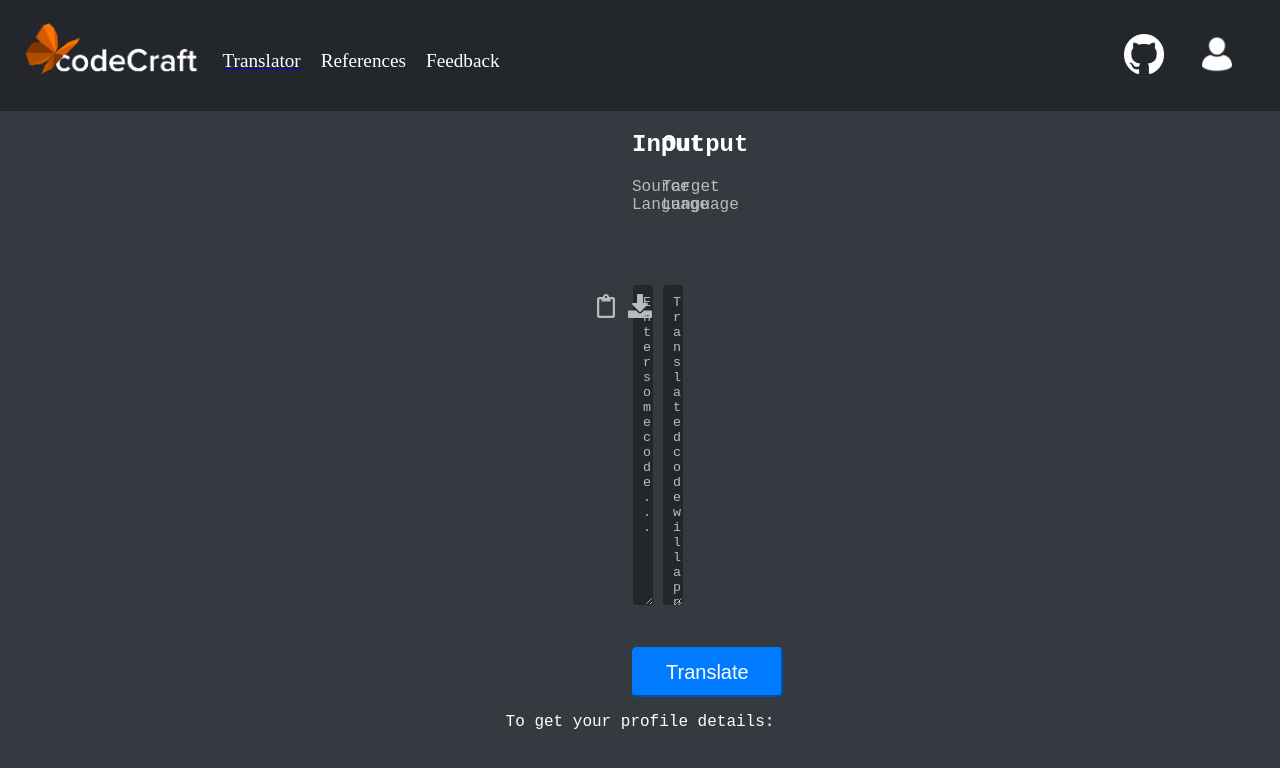
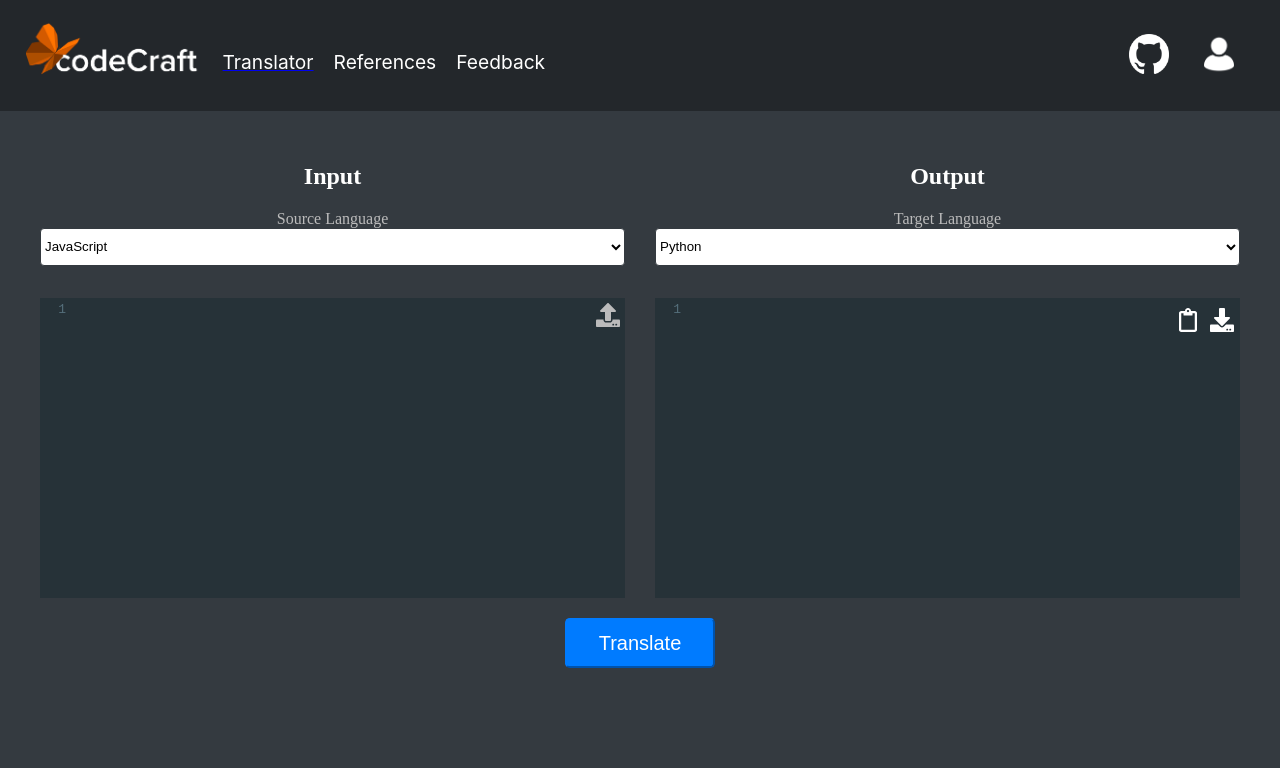
Before and after one commit to TheGoofy-Goobers/CS490_project, a React (Create React App) app in the folder frontend/: page /translate in a window 1280 px wide. Shown: the top 768 px of the page. Built offline with nearby package versions, Linux system fonts and the light colour scheme.

Commit message:
Navbar and translate page are a-ok

```diff
--- a/frontend/package.json
+++ b/frontend/package.json
@@ -7,7 +7,9 @@
     "@testing-library/react": "^13.4.0",
     "@testing-library/user-event": "^13.5.0",
     "bootstrap": "^5.3.3",
+    "codemirror": "^5.65.16",
     "react": "^18.2.0",
+    "react-codemirror2": "^7.3.0",
     "react-dom": "^18.2.0",
     "react-icons": "^5.0.1",
     "react-router-dom": "^6.22.2",
--- /dev/null
+++ b/frontend/src/components/homepage/Home.css
@@ -0,0 +1,3 @@
+body {
+    background-color: #343a40;
+}
--- a/frontend/src/components/homepage/Home.jsx
+++ b/frontend/src/components/homepage/Home.jsx
@@ -1,9 +1,16 @@
 import React from "react";
+import logo3 from '../navbar/logo3.png'
+import "./Home.css";
 
 const Home = () => {
     return (
         <div>
-            <h1>Home</h1>
+            <img src={logo3}/>
+            <h2>codeCraft is where all your code translating needs are met!</h2>
+            <h2>Powered by the new ChatGPT-3.5 and fine tuned by us to accomplish all your coding needs.</h2>
+
+            <h1>4 Simple Steps to Get Started</h1>
+
         </div>
     )
 }
--- a/frontend/src/components/navbar/NavBar.css
+++ b/frontend/src/components/navbar/NavBar.css
@@ -1,60 +1,38 @@
-.banner {
-    background-color: #23272b; /* Darker banner background */
-     /* Increased padding for a larger banner */
+.nav-bar-banner {
+    background-color: #23272b;
+    padding: 20px 0;
   }
 
-.container {
+  .nav-bar-container {
     max-width: 1rem;
     margin: 0 auto;
-padding: 0 ;
+    padding: 0 15px;
   }
 
-.links ul {
+  .nav-bar-links ul {
     display: flex;
     list-style-type: none;
     margin: 0;
     padding: 0;
-    font-family: 'Proxima Nova';
     color: white;
     float: left;
   }
 
-.links li {
-    margin: 0; /* Remove default margin */
+  .nav-bar-links li {
+    margin: 0;
     padding-top: 30px;
-    padding-left: 20px ;
-    font-family: 'Proxima Nova';  /* Add padding to each list item */
-    font-size: 1.2rem; /* Customize font size */
-    color: white; /* Customize text color */
-    /* Add any other styles you need */
+    padding-left: 20px;
+    font-size: 1.2rem;
+    color: white;
   }
 
-.banner {
-background-color: #23272b; /* Darker banner background */
-padding: 20px 0; /* Increased padding for a larger banner */
-}
-
-.header-content {
-display: flex;
-justify-content: space-between;
-align-items: center;
-}
-
-.logo-container {
+  .nav-bar-logo-container {
     display: block;
     float: left;
     padding-left: 2%;
-align-items: center;
-/* Other styles for logo container */
   }
 
-.banner-content {
-display: flex;
-justify-content: space-between;
-align-items: center;
-}
-
-.log-in {
+.nav-bar-log-in {
     padding-left: 80%;
     padding-right: 0;
     padding: 10px;
@@ -62,7 +40,7 @@ align-items: center;
     justify-content: right;
 }
 
-.log-in img {
+.nav-bar-log-in img {
     padding-top: 0.5%;
     padding-left: 0;
     padding-right: 5%;
--- a/frontend/src/components/navbar/NavBar.jsx
+++ b/frontend/src/components/navbar/NavBar.jsx
@@ -1,20 +1,20 @@
-import {React, useState} from 'react';
+import React from 'react';
 import { Link } from 'react-router-dom';
 import logo3 from './logo3.png';
 import './NavBar.css';
-import profile from '../translatepage/Profile.png'
+import profile from '../translatepage/Profile.png';
 import github from '../translatepage/github-logo.png';
 
 const NavBar = () => {
-    return(
-        <div>
-            <div className="banner">
-            <div className="logo-container">
+  return (
+    <div className="nav-bar">
+      <div className="nav-bar-banner">
+        <div className="nav-bar-logo-container">
           <Link to={'/'}>
-              <img src={logo3} height={80}/>
+            <img src={logo3} height={80} alt="Logo"/>
           </Link>
         </div>
-            <div className="links">
+        <div className="nav-bar-links">
           <ul>
             <Link to={'/translate'}>
               <li>Translator</li>
@@ -23,13 +23,13 @@ const NavBar = () => {
             <li>Feedback</li>
           </ul>
         </div>
-            <div className='log-in'>
-              <img src={github} height={40}/>
-              <img src={profile} height={40} />
+        <div className='nav-bar-log-in'>
+          <img src={github} height={40} alt="GitHub"/>
+          <img src={profile} height={40} alt="Profile"/>
         </div>
       </div>
     </div>
-    )
-}
+  );
+};
 
 export default NavBar;
--- a/frontend/src/components/translatepage/TranslatePage.css
+++ b/frontend/src/components/translatepage/TranslatePage.css
@@ -2,7 +2,7 @@
   background-color: #343a40;
   color: white;
   min-height: 100vh;
-  font-family: 'Courier New', Courier, monospace;
+  font-family: 'Proxima Nova';
 }
 
 .container {
@@ -11,62 +11,41 @@
   padding: 0 15px;
 }
 
-.banner {
-  background-color: #23272b; /* Darker banner background */
-  padding: 20px 0; /* Increased padding for a larger banner */
-}
-
-.header-content {
-  display: flex;
-  justify-content: space-between;
-  align-items: center;
-}
-
-.logo-container {
-  display: flex;
-  align-items: center;
-  /* Other styles for logo container */
-}
-
-.banner-content {
-  display: flex;
-  justify-content: space-between;
-  align-items: center;
-}
-
-.icon-container {
-  display: flex;
-  align-items: center;
-  /* Adjust the gap to your preference */
-  gap: 10px;
-}
-
-.icon-container img {
-  height: 32px; /* Adjust the size as needed */
-  cursor: pointer;
-}
-
-.logo-butterfly {
-  height: 55px;
-  width: 55px;
-  /* Adjust margins as needed to position the butterfly */
-}
-
-/* Adjust the left margin of the h1 to bring it closer to the butterfly icon */
-h1 {
-  margin-left: -30px; /* Reduce this value to bring it closer to the butterfly icon */
-  margin-bottom: 0;
-  padding: 0;
-  font-size: 2rem;
-  display: inline-block;
-}
-
 h1, h2 {
   color: #fff;
 }
 
 .main-content {
   padding: 2rem 0;
+}
+
+.CodeMirror {
+  text-align: left;
+  width: 100%;
+  height: auto;
+  min-height: 300px;
+  padding: 0;
+  margin: 0;
+  line-height: normal;
+}
+
+.input-box {
+  position: relative;
+}
+
+.icon {
+  cursor: pointer;
+  font-size: 1.5em;
+}
+
+.upload-icon {
+  cursor: pointer;
+  font-size: 1.5rem;
+  position: absolute;
+  top: 160px;
+  right: 5px;
+  color: #bbb;
+  z-index: 10;
 }
 
 .code-container {
@@ -78,22 +57,6 @@ h1, h2 {
 
 .code-box {
   width: calc(50% - 15px);
-}
-
-.code-area {
-  width: 100%;
-  background-color: #23272b;
-  color: #fff;
-  border: 1px solid #343a40;
-  border-radius: 4px;
-  padding: 10px;
-  font-family: inherit;
-  margin-bottom: 1rem;
-  min-height: 300px; /* Increased min-height */
-}
-
-.code-area::placeholder {
-  color: #bbb;
 }
 
 .form-group {
@@ -114,8 +77,6 @@ h1, h2 {
   height: 38px;
   margin-bottom: 1rem;
   border-radius: 4px;
-  /* Set a specific height to match the code areas */
-  min-height: 38px; /* Adjust the height to match the text areas */
 }
 
 .form-control:focus {
@@ -126,7 +87,7 @@ h1, h2 {
 
 .translate-button-container {
   text-align: center;
-  margin-top: 20px; /* Added margin-top for spacing */
+  margin-top: 20px;
 }
 
 .translate-button {
@@ -138,7 +99,7 @@ h1, h2 {
   line-height: 1.5;
   border-radius: .3rem;
   cursor: pointer;
-  display: inline-block; /* Make the button inline-block for a smaller width */
+  display: inline-block;
 }
 
 .translate-button:hover {
@@ -153,18 +114,11 @@ h1, h2 {
 
 .icons {
   position: absolute;
-  top: 0;
-  right: 0;
+  top: 10px;
+  right: 6px;
   display: flex;
   align-items: center;
   gap: 10px;
-  padding: 10px;
-}
-
-.icon {
-  color: #bbb;
-  font-size: 1.5rem;
-  cursor: pointer;
 }
 
 .icon:hover {
@@ -184,15 +138,10 @@ h1, h2 {
 
   .icons {
     right: 10px;
-    top: -40px; /* Adjust if necessary for mobile layout */
+    top: -40px;
   }
 
   .translate-button {
     padding: .5rem 1rem;
   }
-
-  .header-content {
-    justify-content: center; /* Center the header content on smaller screens */
-    padding-left: 0; /* Remove padding to center the content */
-  }
 }
--- a/frontend/src/components/translatepage/TranslatePage.jsx
+++ b/frontend/src/components/translatepage/TranslatePage.jsx
@@ -1,91 +1,176 @@
-import {React, useState} from 'react';
-import axios from "axios";
-import { FLASK_URL } from '../../vars.js'
+import React, { useState, useRef } from 'react';
 import './TranslatePage.css';
-import { FaRegClipboard, FaDownload } from 'react-icons/fa';
-import aboutUsIcon from './about_us.png'; // Assuming the images are in the same directory
-import feedbackIcon from './feedback.png';
-import githubIcon from './github-logo.png';
-import profileIcon from './Profile.png';
-import translatorIcon from './translator_icon.png';
+import { FaRegClipboard, FaDownload, FaUpload } from 'react-icons/fa';
+import { UnControlled as CodeMirror } from 'react-codemirror2';
+import 'codemirror/lib/codemirror.css';
+import 'codemirror/theme/material.css';
+import 'codemirror/mode/javascript/javascript.js';
+import 'codemirror/mode/python/python.js';
+import 'codemirror/mode/clike/clike.js'; // for C++
 
 const TranslatePage = () => {
-  // Functions to handle icon click events
+  const [inputText, setInputText] = useState('');
+  const [outputText, setOutputText] = useState('');
+  const [sourceLanguage, setSourceLanguage] = useState('javascript');
+  const [targetLanguage, setTargetLanguage] = useState('python');
+
+  const fileInputRef = useRef(null);
+
+  const getMode = (language) => {
+    switch (language) {
+      case 'JavaScript':
+        return 'javascript';
+      case 'Python':
+        return 'python';
+      case 'C++':
+        return 'text/x-c++src'; // Mode for C++
+      default:
+        return 'javascript';
+    }
+  };
+
+  // Function to trigger the hidden file input
+  const handleUploadClick = () => {
+    fileInputRef.current.click();
+  };
+
+  // Function to handle file input change
+  const handleFileInputChange = (e) => {
+    const file = e.target.files[0];
+    if (file) {
+      // Handle the file upload here
+      console.log('File uploaded:', file.name);
+      // You can read the file and set it to inputText or perform other actions
+    }
+  };
+
+  const handleTranslate = () => {
+    setOutputText(inputText);
+  };
+
   const handleCopyToClipboard = () => {
-    // Logic to copy text to clipboard
+    navigator.clipboard.writeText(outputText).then(() => {
+      // You can display some message to the user indicating the text was copied
+      console.log('Copied to clipboard');
+    });
   };
 
   const handleDownloadCode = () => {
-    // Logic to download the code
+    // Determine the MIME type based on the target language
+    let type = 'text/plain'; // Default MIME type
+    switch (targetLanguage) {
+      case 'JavaScript':
+        type = 'text/javascript';
+        break;
+      case 'Python':
+        type = 'text/x-python';
+        break;
+      case 'C++':
+        type = 'text/x-c++src';
+        break;
+      default:
+        break;
+    }
+
+    const blob = new Blob([outputText], { type });
+    const href = URL.createObjectURL(blob);
+    const link = document.createElement('a');
+    link.href = href;
+
+    // Use the selected target language to determine the file extension
+    const extension = targetLanguage === 'JavaScript' ? 'js' :
+                      targetLanguage === 'Python' ? 'py' :
+                      targetLanguage === 'C++' ? 'cpp' :
+                      'txt'; // Fallback for unrecognized languages
+
+    link.download = `translated_code.${extension}`;
+    document.body.appendChild(link);
+    link.click();
+    document.body.removeChild(link);
+    URL.revokeObjectURL(href);
   };
-
-  const [profileData, setProfileData] = useState(null)
-  const getData = () => {
-    axios({
-      method: "GET",
-      url:`${FLASK_URL}/profile`,
-    })
-    .then((response) => {
-      const res =response.data
-      setProfileData(({
-        profile_name: res.name,
-        about_me: res.about}))
-    }).catch((error) => {
-      if (error.response) {
-        console.log(error.response)
-        console.log(error.response.status)
-        console.log(error.response.headers)
-        }
-    })
-
-  }
 
   return (
     <div className="translate-page">
-      <div className="container main-content">
+
+        <div className="container main-content">
         <div className="code-container">
           <div className="code-box input-box">
             <h2>Input</h2>
-            <div className="form-group">
-              <label htmlFor="sourceLanguage">Source Language</label>
-              <select className="form-control" id="sourceLanguage">
-                <option>JavaScript</option>
-                <option>Python</option>
-                <option>C++</option>
-              </select>
+            <div className="input-header">
+              <div className="form-group">
+                <label htmlFor="sourceLanguage">Source Language</label>
+                <select
+                  className="form-control"
+                  id="sourceLanguage"
+                  value={sourceLanguage}
+                  onChange={(e) => setSourceLanguage(e.target.value)}
+                >
+                  <option value="JavaScript">JavaScript</option>
+                  <option value="Python">Python</option>
+                  <option value="C++">C++</option>
+                </select>
+              </div>
+              <FaUpload className="icon upload-icon" onClick={handleUploadClick} title="Upload File" />
+              <input
+                type="file"
+                ref={fileInputRef}
+                onChange={handleFileInputChange}
+                style={{ display: 'none' }}
+              />
             </div>
-            <textarea id="inputCode" className="code-area" rows="12" placeholder="Enter some code..."></textarea>
+            <CodeMirror
+              value={inputText}
+              options={{
+                mode: getMode(sourceLanguage),
+                theme: 'material',
+                lineNumbers: true,
+              }}
+              onChange={(editor, data, value) => setInputText(value)}
+            />
           </div>
           <div className="code-box output-box">
             <h2>Output</h2>
             <div className="form-group">
               <label htmlFor="targetLanguage">Target Language</label>
-              <select className="form-control" id="targetLanguage">
-                <option>Python</option>
-                <option>JavaScript</option>
-                <option>C++</option>
+              <select
+                className="form-control"
+                id="targetLanguage"
+                value={targetLanguage}
+                onChange={(e) => setTargetLanguage(e.target.value)}
+              >
+                <option value="Python">Python</option>
+                <option value="JavaScript">JavaScript</option>
+                <option value="C++">C++</option>
               </select>
             </div>
             <div className="position-relative textarea-container">
-              <textarea id="outputCode" className="code-area" rows="12" placeholder="Translated code will appear here..." readOnly></textarea>
+              <CodeMirror
+                value={outputText}
+                options={{
+                  mode: getMode(targetLanguage),
+                  theme: 'material',
+                  lineNumbers: true,
+                  readOnly: true,
+                }}
+              />
               <div className="icons">
-                <FaRegClipboard className="icon" onClick={handleCopyToClipboard} />
-                <FaDownload className="icon" onClick={handleDownloadCode} />
+                <FaRegClipboard className="icon" onClick={handleCopyToClipboard} title="Copy to Clipboard" />
+                <FaDownload className="icon" onClick={handleDownloadCode} title="Download Code" />
               </div>
             </div>
           </div>
         </div>
         <div className="translate-button-container">
-          <button id="translateBtn" className="btn translate-button" onClick={getData}>Translate</button>
+          <button
+            id="translateBtn"
+            className="btn translate-button"
+            onClick={handleTranslate}
+          >
+            Translate
+          </button>
         </div>
       </div>
-      <p>To get your profile details: </p><br />
-        {profileData && <div>
-              <p>Profile name: {profileData.profile_name}</p>
-              <p>About me: {profileData.about_me}</p>
-              <br />
-            </div>
-        }
     </div>
   );
 }
--- a/frontend/src/index.js
+++ b/frontend/src/index.js
@@ -14,11 +14,9 @@ import {  BrowserRouter } from 'react-router-dom';
 // };
 const root = ReactDOM.createRoot(document.getElementById('root'));
 root.render(
-  <React.StrictMode>
     <BrowserRouter>
       <App />
     </BrowserRouter>
-  </React.StrictMode>
 );
 
 // If you want to start measuring performance in your app, pass a function
```
Also changed, not shown: 1 other file (tests, documents, lock files or other folders). Lines whose indentation alone changed are shown as unchanged.
